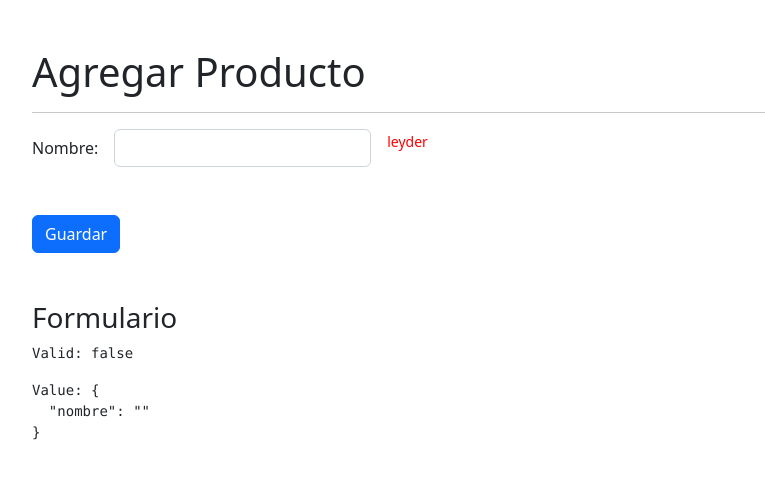
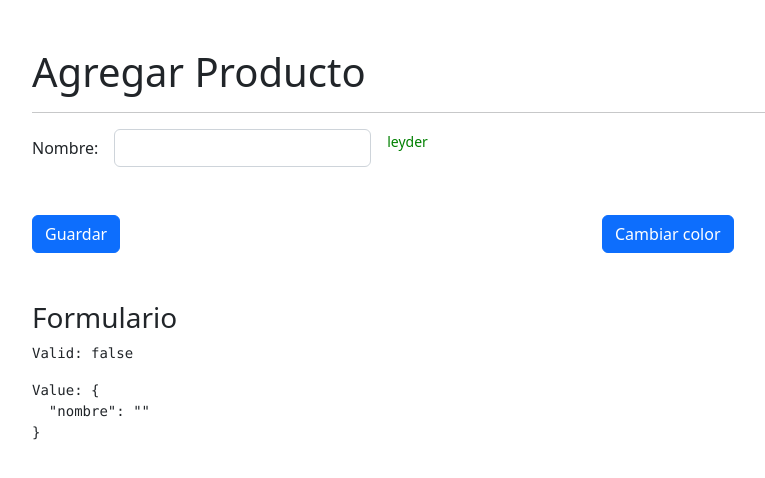
Before and after one commit to lelequinter/11-directivasApp, an Angular app: page /productos/agregar in a window 1280 px wide. Shown: the top 478 px of the page, without its empty margins (50-815 px from the left). Built offline with nearby package versions, Linux system fonts and the light colour scheme.

Commit message:
Input setters

```diff
--- a/src/app/productos/pages/agregar/agregar.component.html
+++ b/src/app/productos/pages/agregar/agregar.component.html
@@ -14,7 +14,7 @@
       <span
         *ngIf="tieneError('nombre')"
         error-msg
-        color="red"
+        [color]="color"
         [mensaje]="texto1"
       >
         Este campo es requerido
@@ -26,6 +26,10 @@
     <div class="col">
       <button class="btn btn-primary" (click)="cambiarNombre()">Guardar</button>
     </div>
+
+    <div class="col">
+      <button class="btn btn-primary" (click)="cambiarColor()">Cambiar color</button>
+    </div>
   </div>
 </form>
 
--- a/src/app/productos/pages/agregar/agregar.component.ts
+++ b/src/app/productos/pages/agregar/agregar.component.ts
@@ -9,7 +9,8 @@
 })
 export class AgregarComponent implements OnInit {
 
-  texto1: string = 'leyder'
+  texto1: string = 'leyder';
+  color: string = 'green';
 
   miFormulario: FormGroup = this.fb.group(
     {
@@ -26,8 +27,13 @@
     return this.miFormulario.get(campo)?.invalid || false;
   }
 
-  cambiarNombre(){
-    this.texto1 = 'Quintero'
+  cambiarNombre() {
+    this.texto1 = Math.random().toString();
+  }
+
+  cambiarColor() {
+    const color = "#xxxxxx".replace(/x/g, y => (Math.random() * 16 | 0).toString(16));
+    this.color = color
   }
 
 }
--- a/src/app/shared/directives/error-msg.directive.ts
+++ b/src/app/shared/directives/error-msg.directive.ts
@@ -5,8 +5,17 @@
 })
 export class ErrorMsgDirective implements OnInit, OnChanges {
 
-  @Input() color: string = 'red';
-  @Input() mensaje: string = 'Campo requerido';
+  private _color: string = 'red';
+  @Input() set color(valor: string) {
+    this.htmlElement.nativeElement.style.color = valor;
+    this._color = valor;
+  }
+  // @Input() mensaje1: string = 'Campo requerido';
+  private _mensaje: string = 'Campo requerido'
+  @Input() set mensaje(msg: string) {
+    this.htmlElement.nativeElement.innerText = msg;
+    this._mensaje = msg;
+  };
 
   htmlElement: ElementRef<HTMLElement>;
 
@@ -15,22 +24,30 @@
   }
 
   ngOnChanges(changes: SimpleChanges): void {
-    const mensaje = changes["mensaje"].currentValue;
-    console.log(mensaje);
-    this.setMsg();
+    // const mensaje = changes["mensaje"].currentValue;
+    // console.log(mensaje);
+    // this.setMsg();
+    // if( changes["color"] ){
+    //   const color = changes["color"].currentValue;
+    //   this.htmlElement.nativeElement.style.color = color;
+    // }
   }
 
   ngOnInit(): void {
-    this.setColor();
-    this.setMsg();
+    // this.setColor();
+    // this.setMsg();
+    this.setEstilo();
   }
 
-  setColor(): void {
-    this.htmlElement.nativeElement.style.color = this.color;
+  setEstilo(): void {
     this.htmlElement.nativeElement.classList.add('form-text');
   }
 
-  setMsg(): void {
-    this.htmlElement.nativeElement.innerText = this.mensaje;
-  }
+  // setColor(): void {
+  //   this.htmlElement.nativeElement.style.color = this.color;
+  // }
+
+  // setMsg(): void {
+  //   this.htmlElement.nativeElement.innerText = this.mensaje;
+  // }
 }
```
